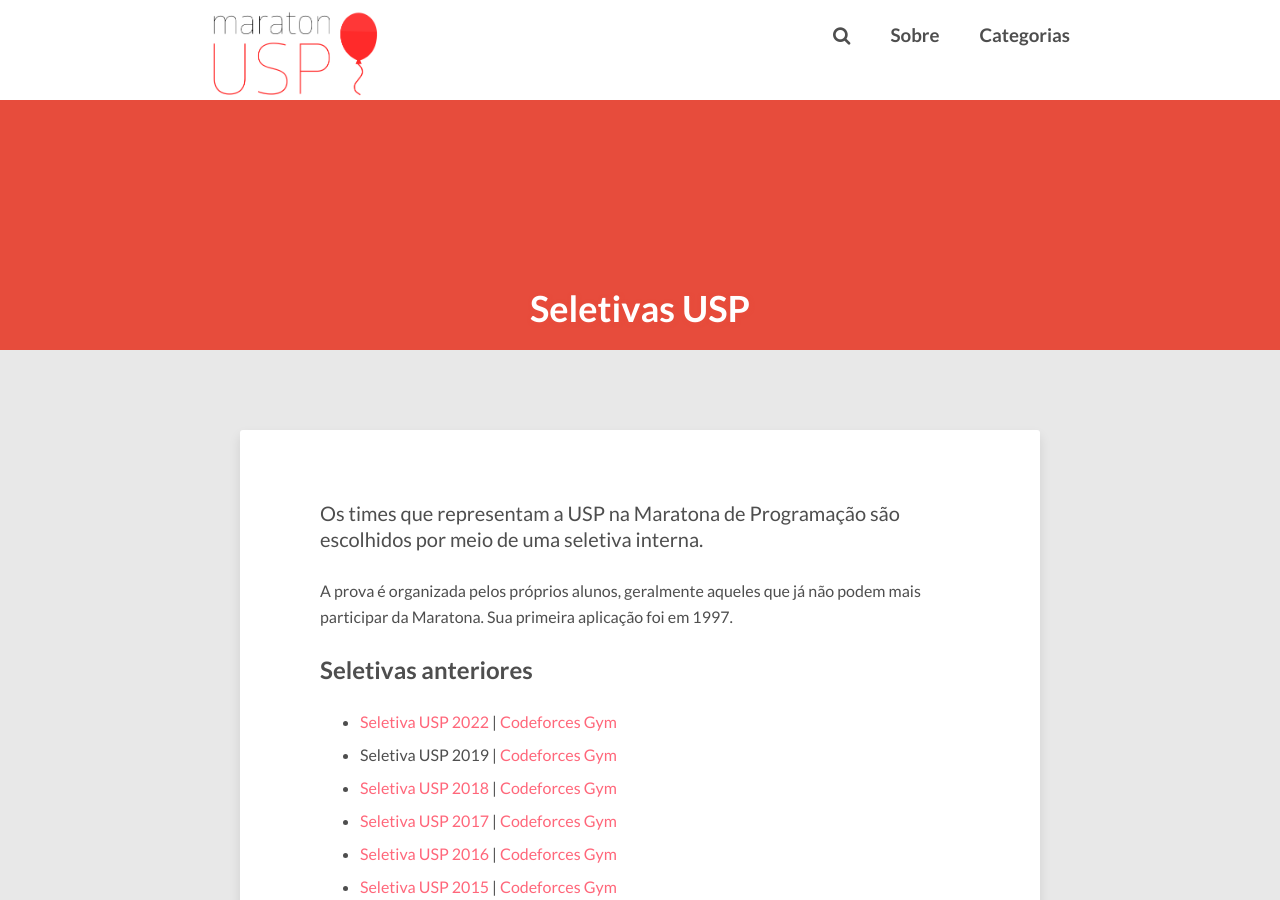
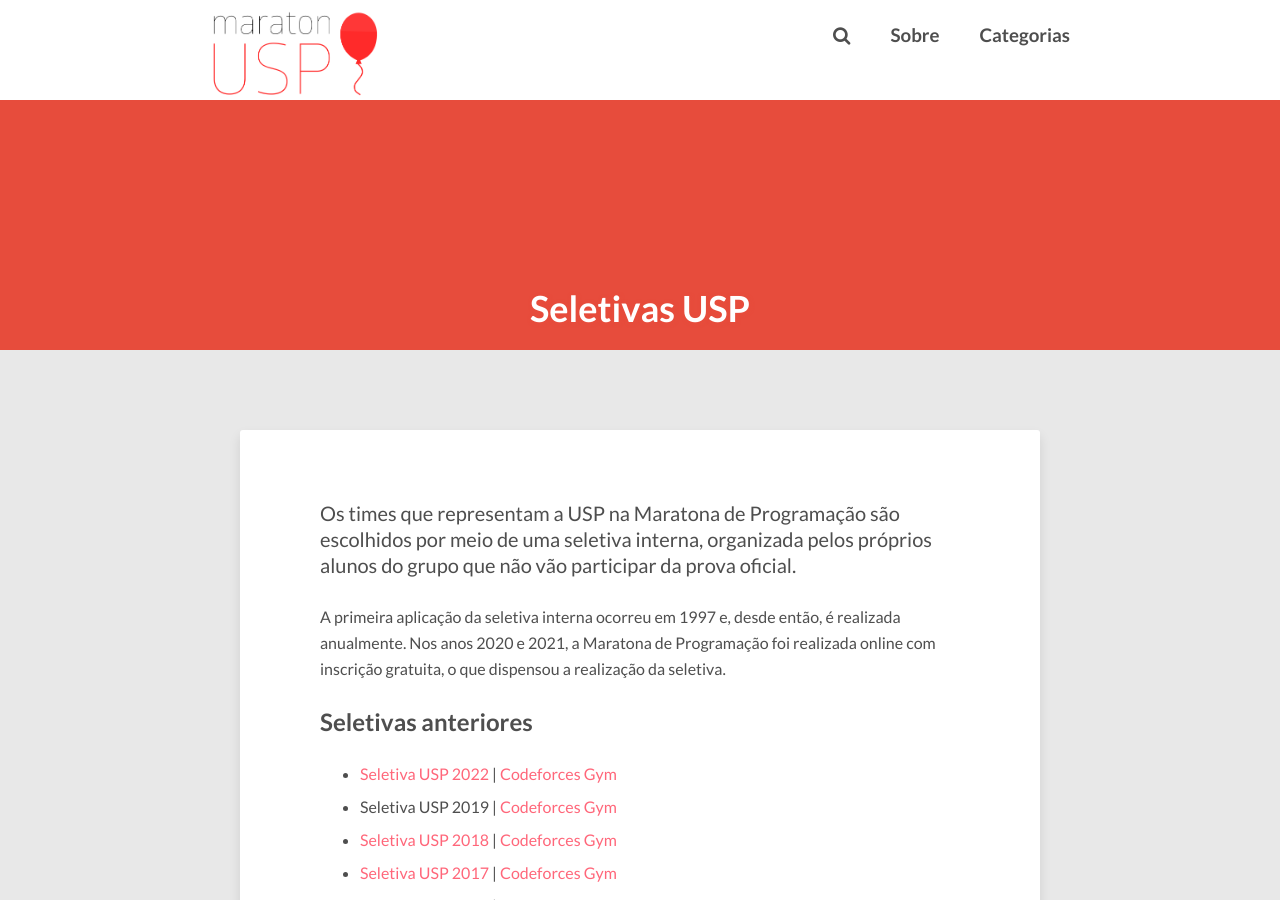
Before and after one commit to maratonusp/blog, a Jekyll site: the page built from pages/seletivas.markdown, in a window 1280 px wide and 900 px high. Built offline with Jekyll 4.4.1, drawn with Linux system fonts in a browser that asks for light colours; nearby versions of some CDN libraries; comment, search, counter and statistics services are not loaded.

Commit message:
Atualiza texto das seletivas

```diff
--- a/pages/seletivas.markdown
+++ b/pages/seletivas.markdown
@@ -4,9 +4,10 @@ layout: page
 permalink: seletivas.html
 ---
 
-Os times que representam a USP na Maratona de Programação são escolhidos por meio de uma seletiva interna.
+Os times que representam a USP na Maratona de Programação são escolhidos por meio de uma seletiva interna, organizada pelos próprios alunos do grupo que não vão participar da prova oficial.
 
-A prova é organizada pelos próprios alunos, geralmente aqueles que já não podem mais participar da Maratona. Sua primeira aplicação foi em 1997.
+A primeira aplicação da seletiva interna ocorreu em 1997 e, desde então, é realizada anualmente. Nos anos 2020 e 2021, a Maratona de Programação foi realizada online com inscrição gratuita, o que dispensou a realização da seletiva.
+
 
 <h2> Seletivas anteriores </h2>
 <ul>
```
